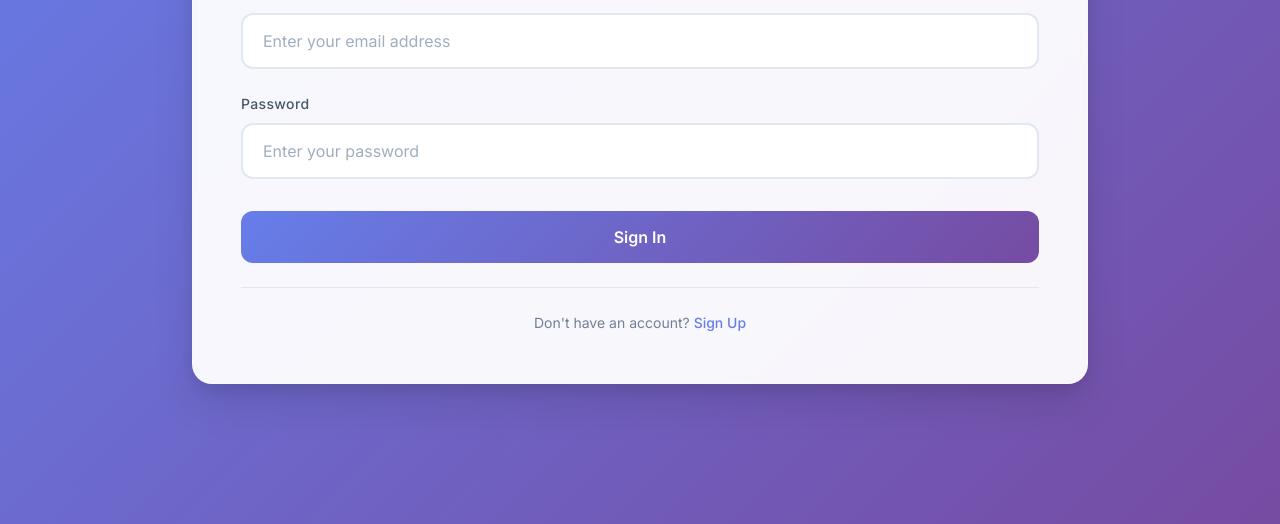
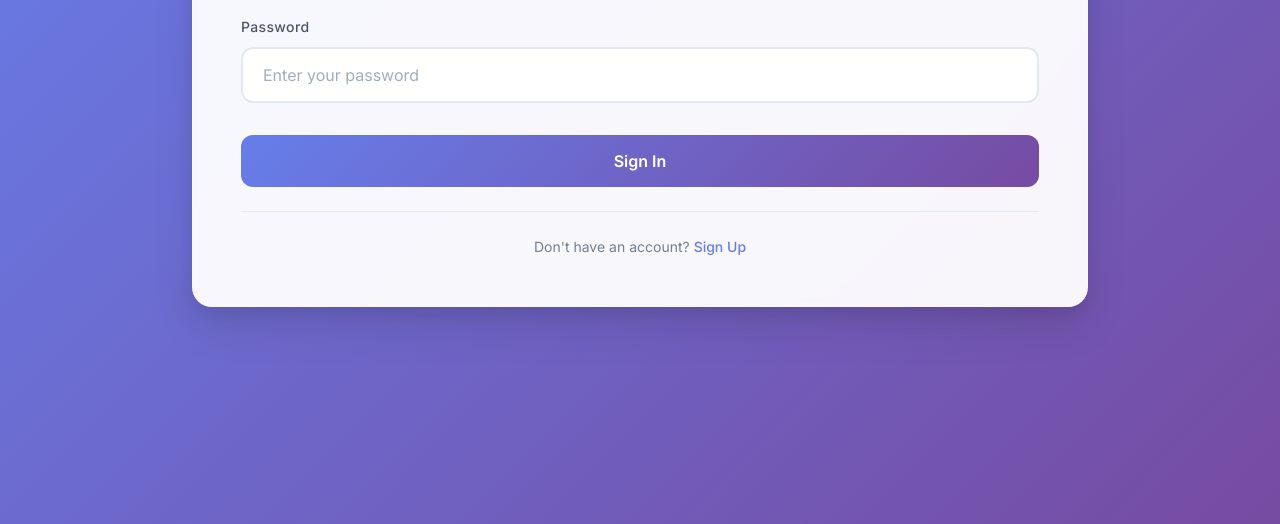
Before and after one commit to PlayCell-Mini/FixIt, a plain HTML site: page login.html in a window 1280 px wide. Shown: the part 276-800 px from the top of the page. Drawn offline with Linux system fonts and the light colour scheme.

Commit message:
Update style.css

```diff
--- a/style.css
+++ b/style.css
@@ -482,7 +482,7 @@ body {
 
   .login-container {
     max-width: 70%;
-    padding-top: 7%;
+    padding-top: 1%;
     position: center;
   }
 
```
